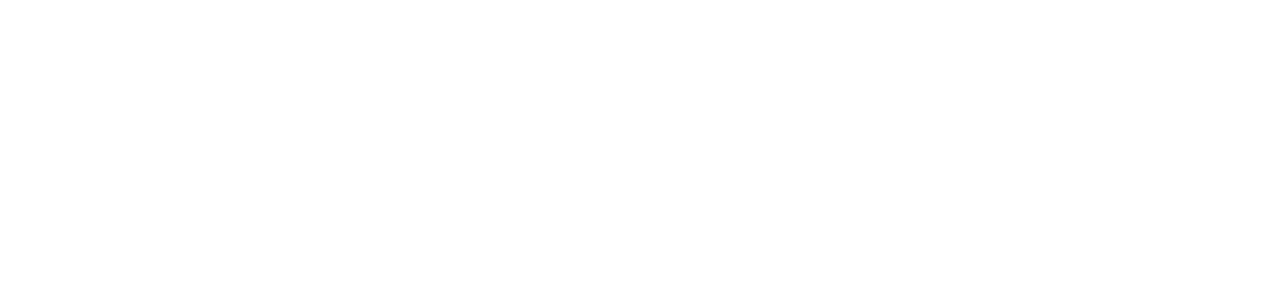
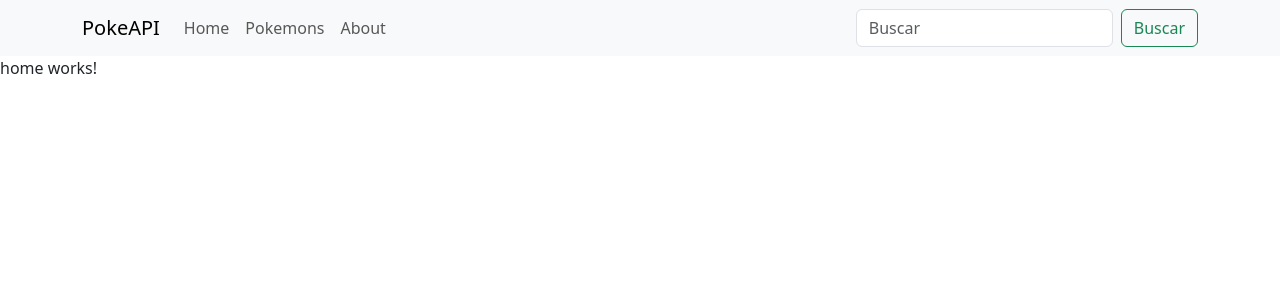
Before and after one commit to santiarroyave/ex01-prueba-tecnica-frontend-pokeapi, an Angular app: page /pokemons in a window 1280 px wide. Before the commit this address led to /. Shown: the top 300 px of the page. Built offline with nearby package versions, Linux system fonts and the light colour scheme.

Commit message:
Modificacion rutas

```diff
--- a/src/app/app-routing.module.ts
+++ b/src/app/app-routing.module.ts
@@ -9,7 +9,9 @@
   {path:"login", component: LoginComponent},
   {path:"register", component: RegisterComponent},
   {path:"home", component: HomeComponent},
-  {path:"lista", component: ListaPokemonsComponent}
+  {path:"", redirectTo:"/home", pathMatch:"full"},
+  {path: "**", component: HomeComponent},
+  {path:"pokemons", component: ListaPokemonsComponent}
 ];
 
 @NgModule({
--- a/src/app/utils/navbar/navbar.component.html
+++ b/src/app/utils/navbar/navbar.component.html
@@ -1,6 +1,6 @@
 <nav class="navbar navbar-expand-lg bg-body-tertiary">
     <div class="container-fluid container">
-        <a class="navbar-brand" href="#">PokeAPI</a>
+        <a class="navbar-brand" routerLink="/home">PokeAPI</a>
 
 
         <!-- Boton menu movil -->
@@ -16,7 +16,7 @@
                     <a class="nav-link" routerLink="/home">Home</a>
                 </li>
                 <li class="nav-item">
-                    <a class="nav-link" routerLink="/lista">Pokemons</a>
+                    <a class="nav-link" routerLink="/pokemons">Pokemons</a>
                 </li>
                 <li class="nav-item">
                     <a class="nav-link" routerLink="/about">About</a>
```
